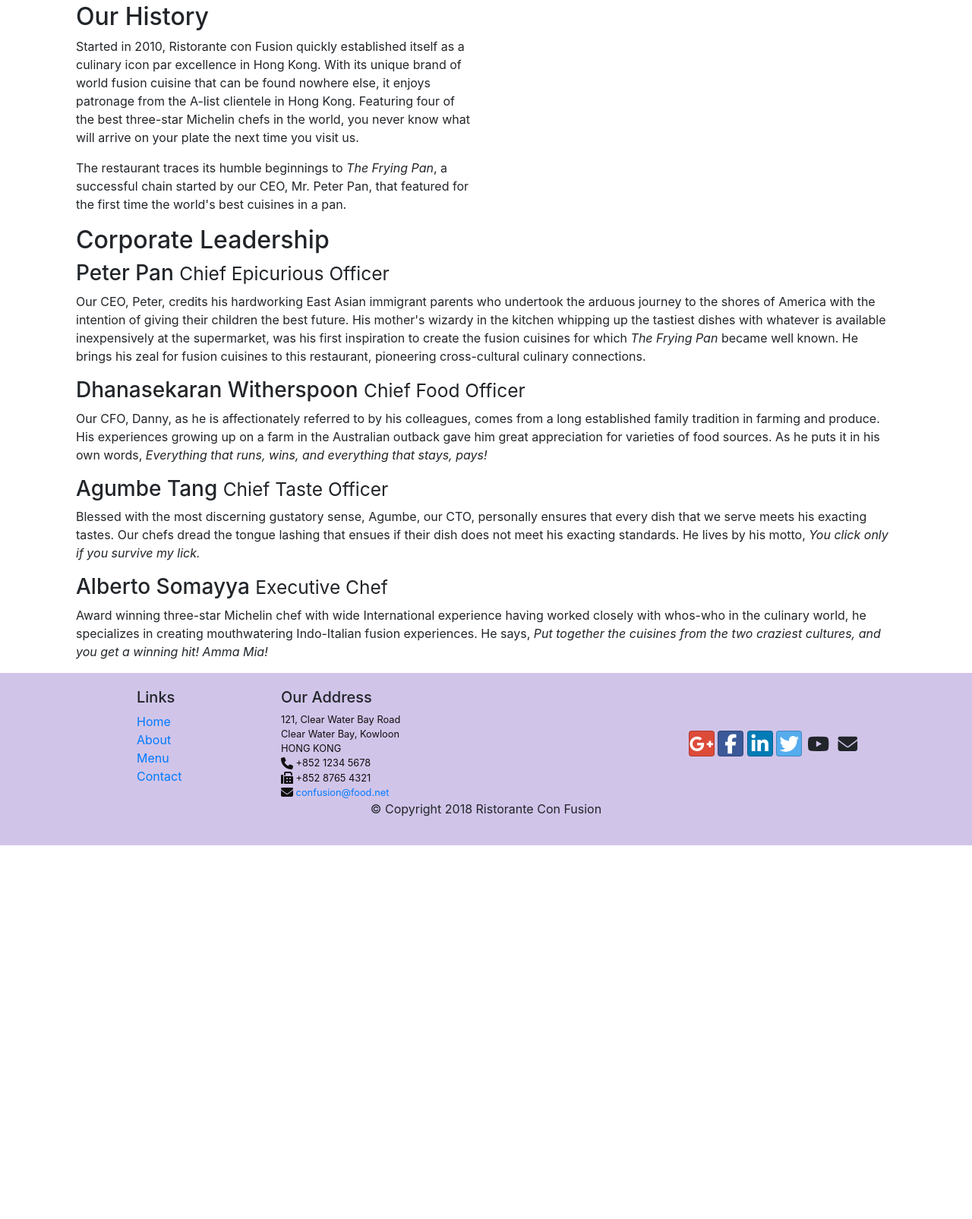
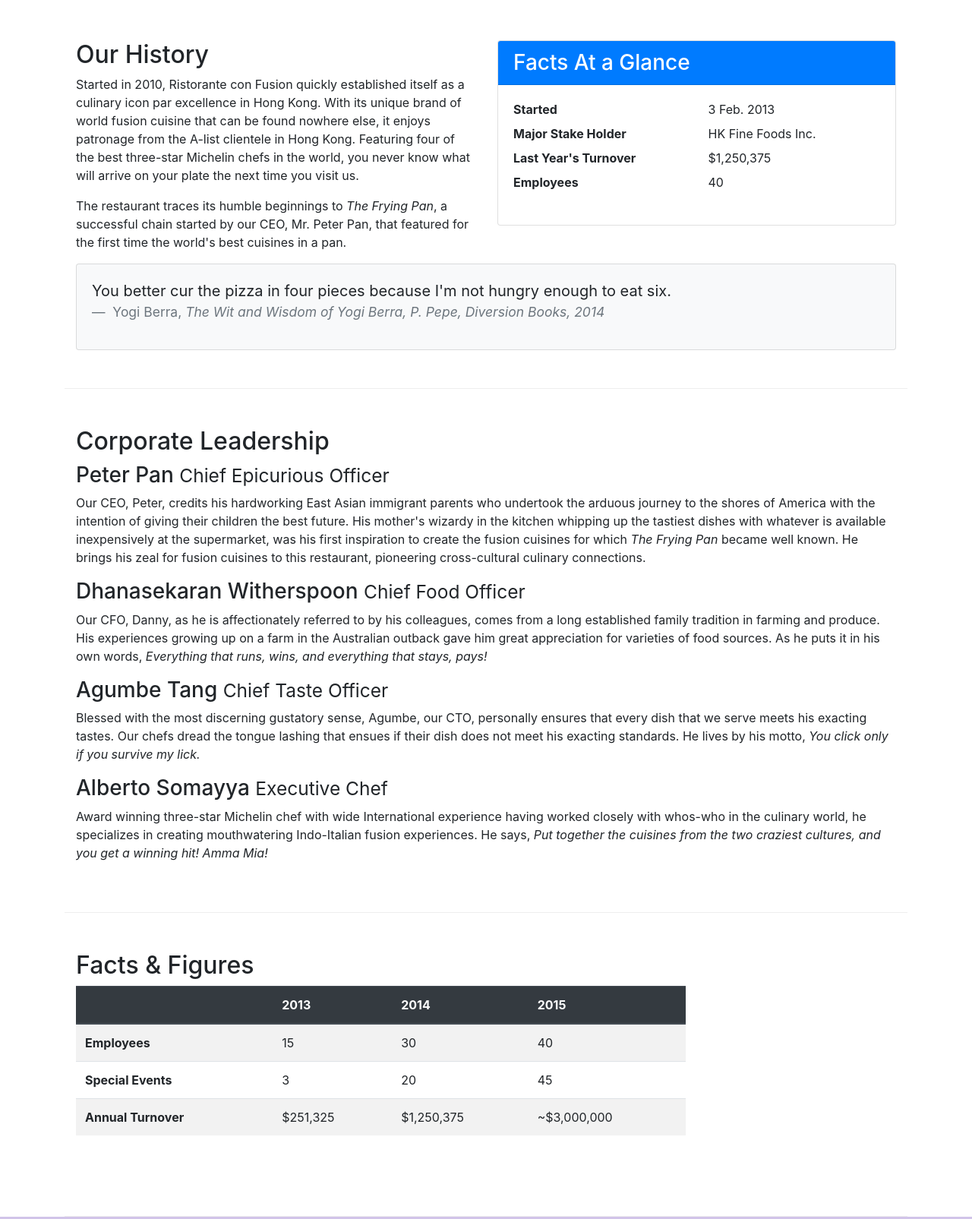
Before and after one commit to tiffanyiscool/intro-to-bootstrap, a plain HTML site: page conFusion/aboutus.html in a window 1280 px wide. Shown: the part 462-2067 px from the top of the page at 76% size. Before the commit the page ends 1575 px from the top, so only its background shows below. Drawn offline with nearby package versions, Linux system fonts and the light colour scheme.

Commit message:
tables and cards

```diff
--- a/conFusion/aboutus.html
+++ b/conFusion/aboutus.html
@@ -67,18 +67,43 @@
       </div>
     </div>
 
-      <div>
+    <div class="row row-content">
         <div class="col-sm-6">
           <h2>Our History</h2>
           <p>Started in 2010, Ristorante con Fusion quickly established itself as a culinary icon par excellence in Hong Kong. With its unique brand of world fusion cuisine that can be found nowhere else, it enjoys patronage from the A-list clientele in Hong Kong.  Featuring four of the best three-star Michelin chefs in the world, you never know what will arrive on your plate the next time you visit us.</p>
           <p>The restaurant traces its humble beginnings to <em>The Frying Pan</em>, a successful chain started by our CEO, Mr. Peter Pan, that featured for the first time the world's best cuisines in a pan.</p>
         </div>
-          <div>
+        <div class="col-12 col-sm-6">
+          <div class="card">
+            <h3 class="card-header bg-primary text-white">Facts At a Glance</h3>
+            <div class="card-body">
+              <dl class="row">
+                  <dt class="col-6">Started</dt>
+                  <dd class="col-6">3 Feb. 2013</dd>
+                  <dt class="col-6">Major Stake Holder</dt>
+                  <dd class="col-6">HK Fine Foods Inc.</dd>
+                  <dt class="col-6">Last Year's Turnover</dt>
+                  <dd class="col-6">$1,250,375</dd>
+                  <dt class="col-6">Employees</dt>
+                  <dd class="col-6">40</dd>
+              </dl>
+            </div>
+          </div>
+        </div>
+        <div class="col-12">
+          <div class="card card-body bg-light">
+            <blockquote class="blockquote">
+              <p class="mb-0">You better cur the pizza in four pieces because I'm not hungry enough to eat six.</p>
+              <footer class="blockquote-footer">
+                Yogi Berra, <cite title="Source Title">The Wit and Wisdom of Yogi Berra, P. Pepe, Diversion Books, 2014</cite>
+              </footer>
+            </blockquote>
+          </div>
         </div>
     </div>
 
 
-      <div>
+    <div class="row row-content">
       <div class="col-12">
         <h2>Corporate Leadership</h2>
         <h3>Peter Pan <small>Chief Epicurious Officer</small></h3>
@@ -91,7 +116,47 @@
         <p class="d-none d-sm-block">Award winning three-star Michelin chef with wide International experience having worked closely with whos-who in the culinary world, he specializes in creating mouthwatering Indo-Italian fusion experiences. He says, <em>Put together the cuisines from the two craziest cultures, and you get a winning hit! Amma Mia!</em></p>
       </div>
     </div>
+    <div class="row row-content">
+      <div class="col-12 col-sm-9">
+        <h2>Facts &amp; Figures</h2>
+        <div class="table-responsive">
+          <table class="table table-striped">
+            <thead class="thead-dark">
+              <tr>
+                <th>&nbsp;</th>
+                <th>2013</th>
+                <th>2014</th>
+                <th>2015</th>
+              </tr>
+            </thead>
+            <tbody>
+              <tr>
+                <th>Employees</th>
+                <td>15</td>
+                <td>30</td>
+                <td>40</td>
+              </tr>
+              <tr>
+                <th>Special Events</th>
+                <td>3</td>
+                <td>20</td>
+                <td>45</td>
+              </tr>
+              <tr>
+                <th>Annual Turnover</th>
+                <td>$251,325</td>
+                <td>$1,250,375</td>
+                <td>~$3,000,000</td>
+              </tr>
+            </tbody>
+          </table>
+        </div>
+      </div>
 
+      <div class="col-12 col-sm-3">
+
+      </div>
+    </div>
   </div>
 
   <footer class="footer">
```
Lines whose indentation alone changed are shown as unchanged.
